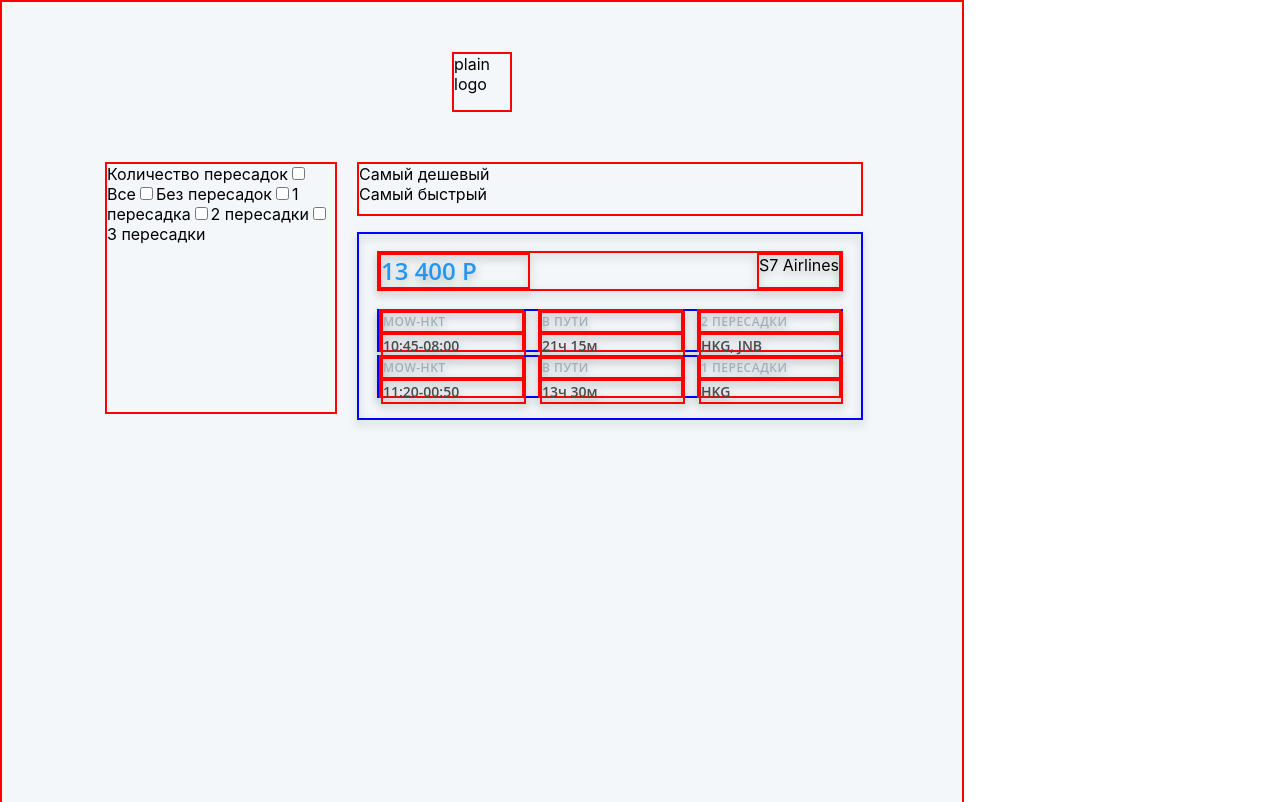
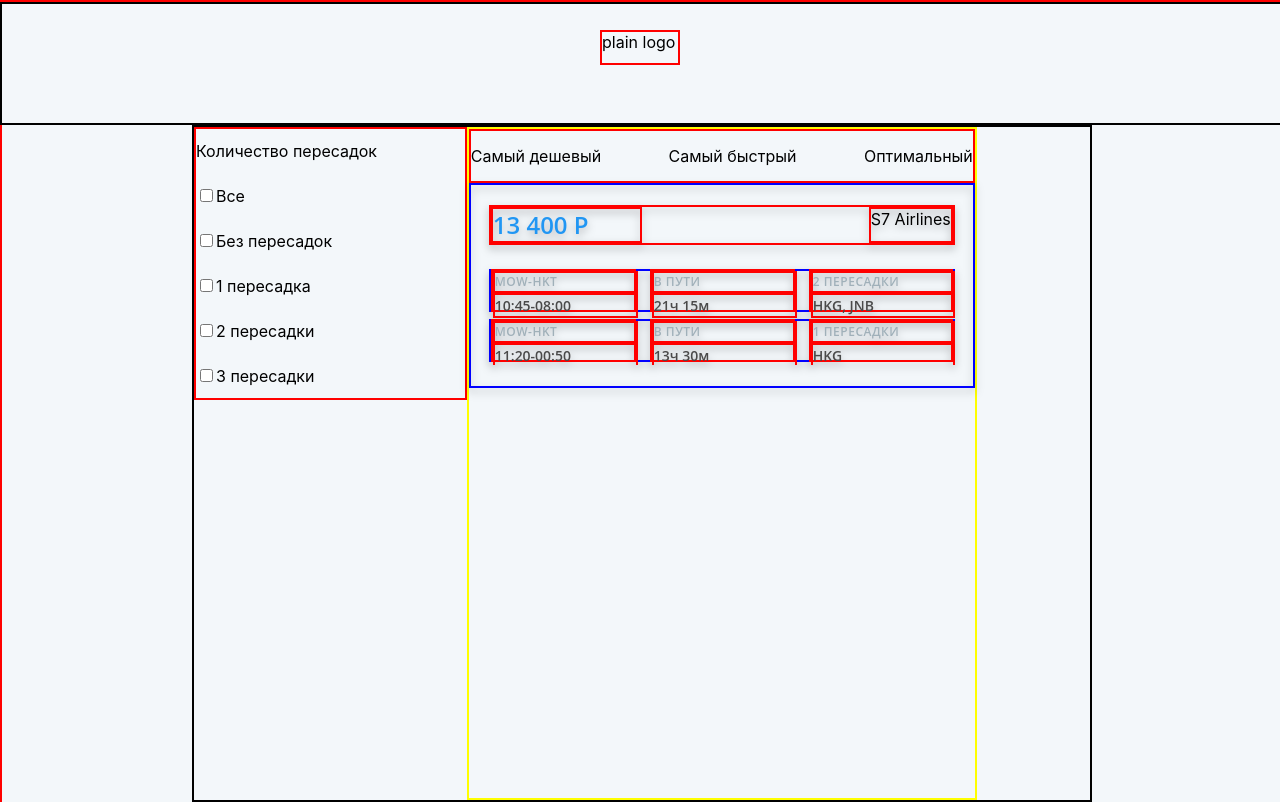
Before and after one commit to YACHNIKMIKHAIL/Aviasales-, a React (Create React App) app: page / in a window 1280 px wide. Shown: the top 802 px of the page. Built offline with nearby package versions, Linux system fonts and the light colour scheme.

Commit message:
vasuhdb commit

```diff
--- a/src/App.tsx
+++ b/src/App.tsx
@@ -20,8 +20,17 @@ import {
 function App() {
     return (
         <AppCase>
+            <div style={{
+                border: '2px black solid',
+                height: '15%',
+                width: '100%',
+                display: 'flex',
+                justifyContent: 'center',
+                alignItems: 'center'
+            }}>
                 <LogoCase>plain logo</LogoCase>
-            {/*<div>*/}
+            </div>
+            <div style={{width: '70%', height: '85%', border: '2px black solid', display: 'flex'}}>
                 <FilterCase>
                     Количество пересадок
                     <span><input type="checkbox"/>Все</span>
@@ -30,19 +39,26 @@ function App() {
                     <span><input type="checkbox"/>2 пересадки</span>
                     <span><input type="checkbox"/>3 пересадки</span>
                 </FilterCase>
-                {/*<div>*/}
+                <div style={{border:'2px yellow solid'}}>
                     <TabsCase>
                         <div>Самый дешевый</div>
                         <div>Самый быстрый</div>
+                        <div>Оптимальный</div>
                     </TabsCase>
                     <TickedCase>
-                        <div style={{height:'40%',display:'flex',alignItems:'center'}}>
+                        <div style={{height: '40%', display: 'flex', alignItems: 'center'}}>
                             <HeaderCase>
                                 <TCASE>13 400 P</TCASE>
                                 <S7Case> S7 Airlines</S7Case>
                             </HeaderCase>
                         </div>
-                        <div style={{height:'50%',display:'flex',flexDirection:'column',justifyContent:'space-around'}}>
+                        <div style={{
+                            height: '50%',
+                            display: 'flex',
+                            flexDirection: 'column',
+                            justifyContent: 'space-around',
+                            overflow: 'auto'
+                        }}>
                             <OneCase>
                                 <OCase>
                                     <MOWCase>MOW-HKT</MOWCase>
@@ -73,26 +89,9 @@ function App() {
                                 </ECase>
                             </OneCase>
                         </div>
-                        {/*<div>*/}
-                        {/*    <div>*/}
-
-                        {/*        <span>MOW-HKT</span>*/}
-                        {/*        <span>11:20-00:50</span>*/}
-                        {/*    </div>*/}
-                        {/*    <div>*/}
-
-                        {/*        <span>В ПУТИ</span>*/}
-                        {/*        <span>13ч 30м</span>*/}
-                        {/*    </div>*/}
-                        {/*    <div>*/}
-
-                        {/*        <span>1 ПЕРЕСАДКА</span>*/}
-                        {/*        <span>HKG</span>*/}
-                        {/*    </div>*/}
-                        {/*</div>*/}
                     </TickedCase>
-            {/*    </div>*/}
-            {/*</div>*/}
+                </div>
+            </div>
         </AppCase>
     );
 }
--- a/src/Components/Styles.tsx
+++ b/src/Components/Styles.tsx
@@ -3,11 +3,13 @@ import styled from "styled-components";
 export const AppCase = styled.div`
   border: 2px red solid;
   display: flex;
+  flex-direction: column;
+  align-items: center;
   flex-wrap: nowrap;
 
-  position: relative;
-  width: 960px;
-  height: 1350px;
+  //position: relative;
+  width: 100%;
+  height: 100vh;
 
   background: #F3F7FA;
 `
@@ -23,11 +25,11 @@ export const LogoCase = styled.div`
 export const TickedCase = styled.div`
   border: 2px blue solid;
   display: flex;
-  position: absolute;
+  //position: absolute;
   width: 502px;
-  height: 184px;
-  left: 355px;
-  top: 230px;
+  height: 30%;
+  //left: 355px;
+  //top: 230px;
 
   filter: drop-shadow(0px 4px 4px rgba(0, 0, 0, 0.25));
   flex-direction: column;
@@ -35,18 +37,24 @@ export const TickedCase = styled.div`
 `
 export const FilterCase = styled.div`
   border: 2px red solid;
-
-  position: absolute;
+  display: flex;
+  flex-direction: column;
+  justify-content: space-around;
+  //position: absolute;
   left: 10.73%;
   right: 65.1%;
   top: 11.85%;
   bottom: 69.48%;
+  height: 40%;
+  width: 30%;
 `
 export const TabsCase = styled.div`
   border: 2px red solid;
-
-  position: absolute;
-  width: 502px;
+  display: flex;
+  justify-content: space-between;
+  align-items: center;
+  //position: absolute;
+  //width: 502px;
   height: 50px;
   left: 355px;
   top: 160px;
```
Lines whose indentation alone changed are shown as unchanged.
